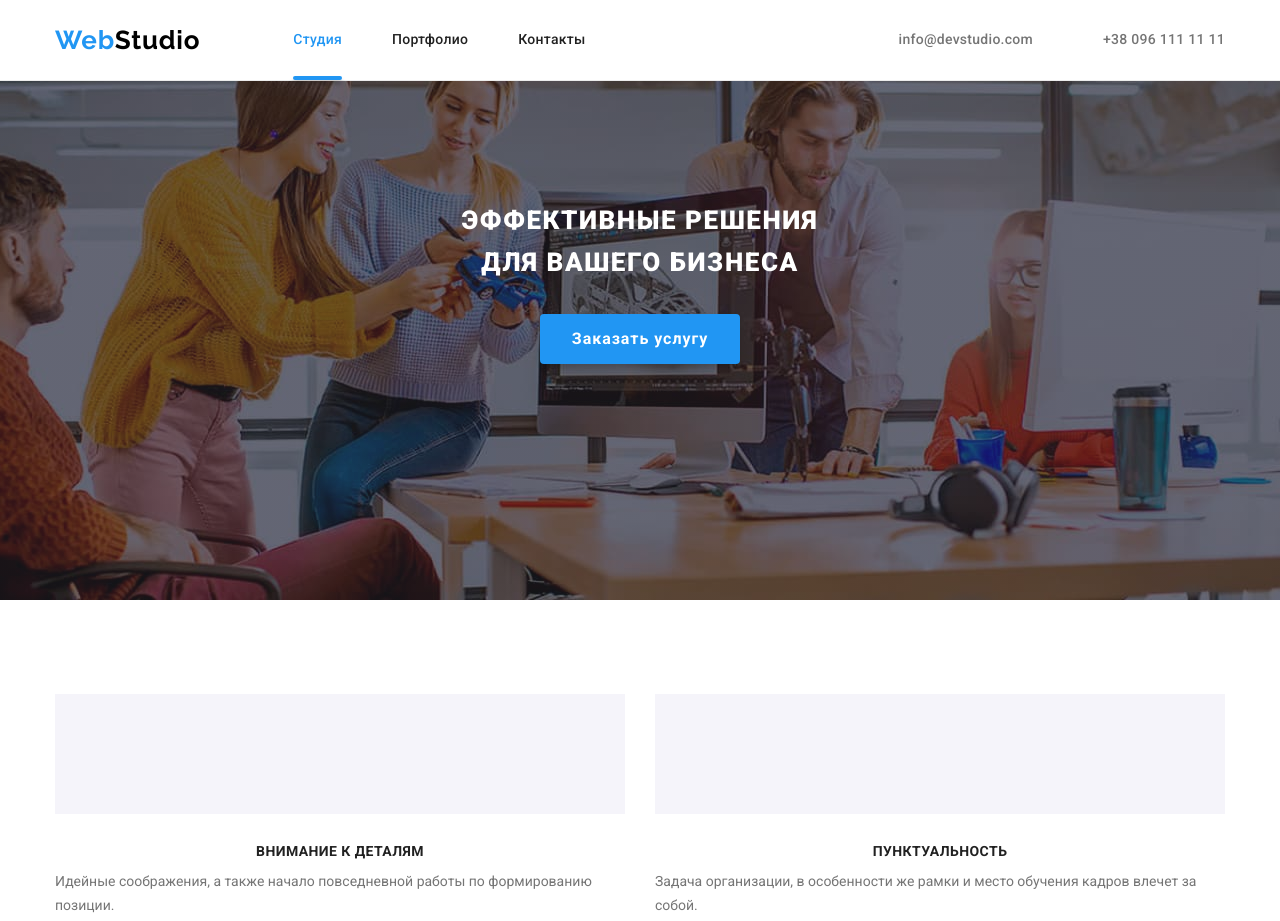
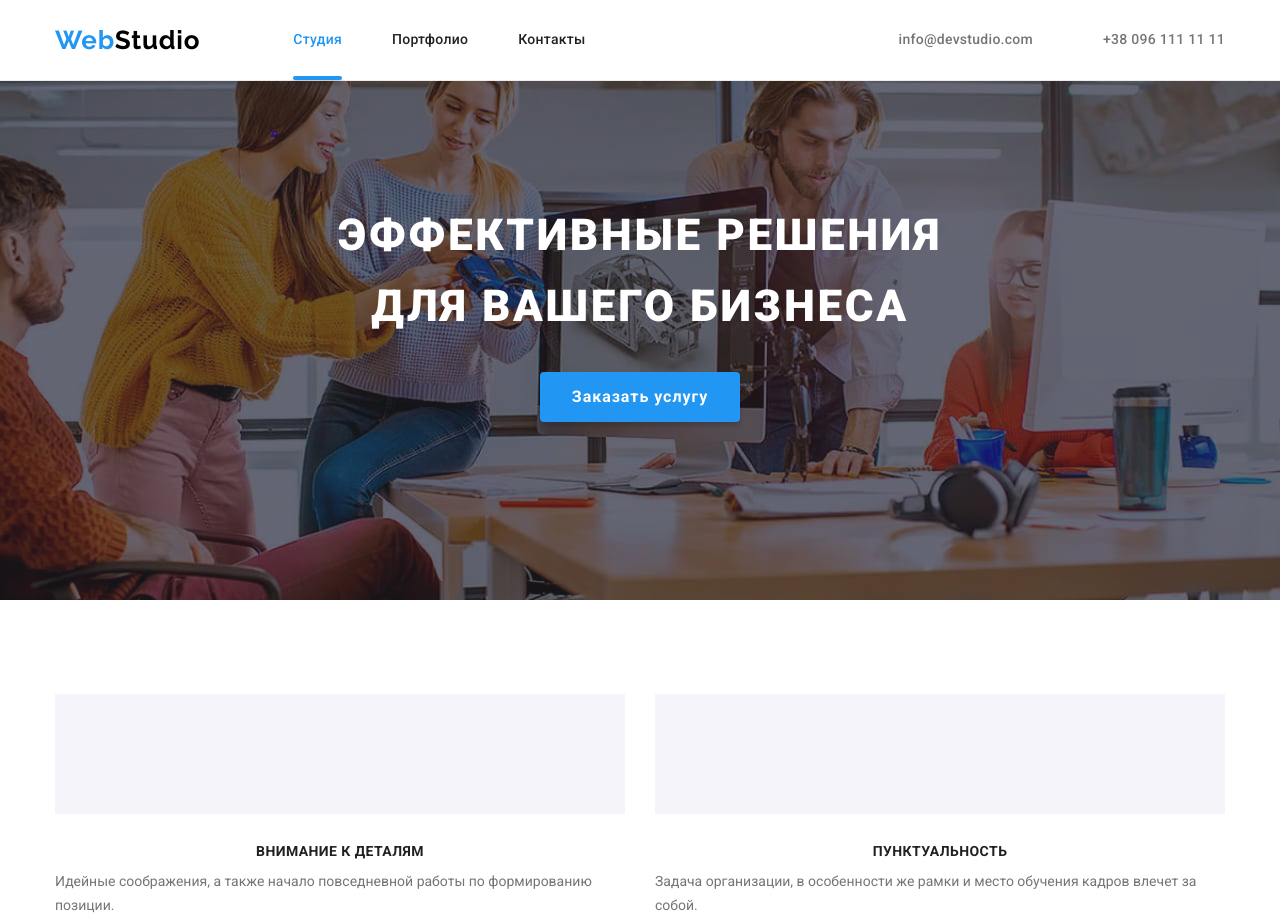
Before and after one commit to AndriiPavuk/goit-markup-hw-08, a plain HTML site: page index.html in a window 1280 px wide. Shown: the top 921 px of the page. Drawn offline with nearby package versions, Linux system fonts and the light colour scheme.

Commit message:
index-cap-desktop

```diff
--- a/sass/layout/index/_cap.scss
+++ b/sass/layout/index/_cap.scss
@@ -47,6 +47,13 @@ line-height: 1.61;
 }
 }
 
+@media screen and (min-width: 1200px) {
+.business__capital {
+    width: 696px;
+    font-size: 44px;
+}
+}
+
 .business__button {
   font-style: inherit;
   background-color: var(--color1);
```
Also changed, not shown: css/main.css, css/main.min.css, 2 other files.
